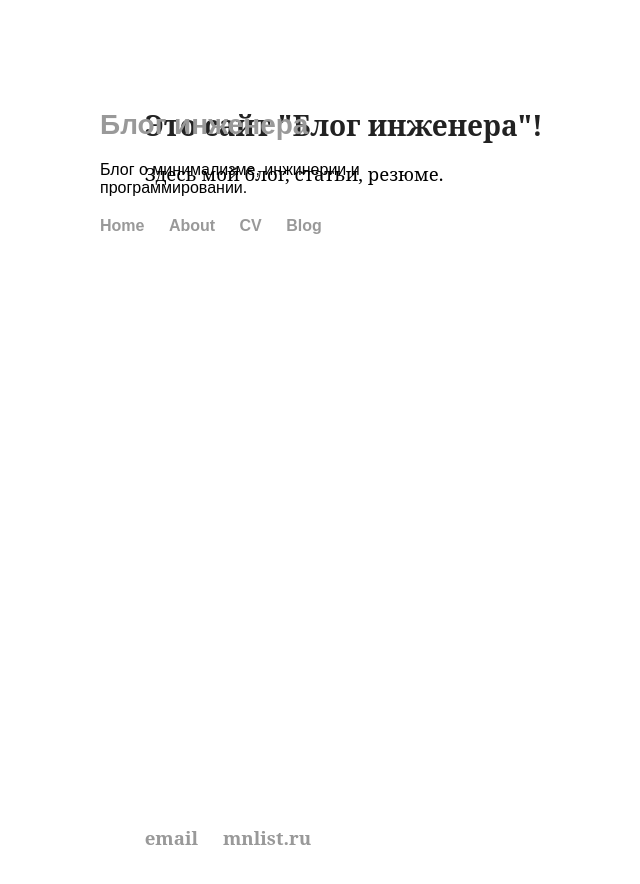
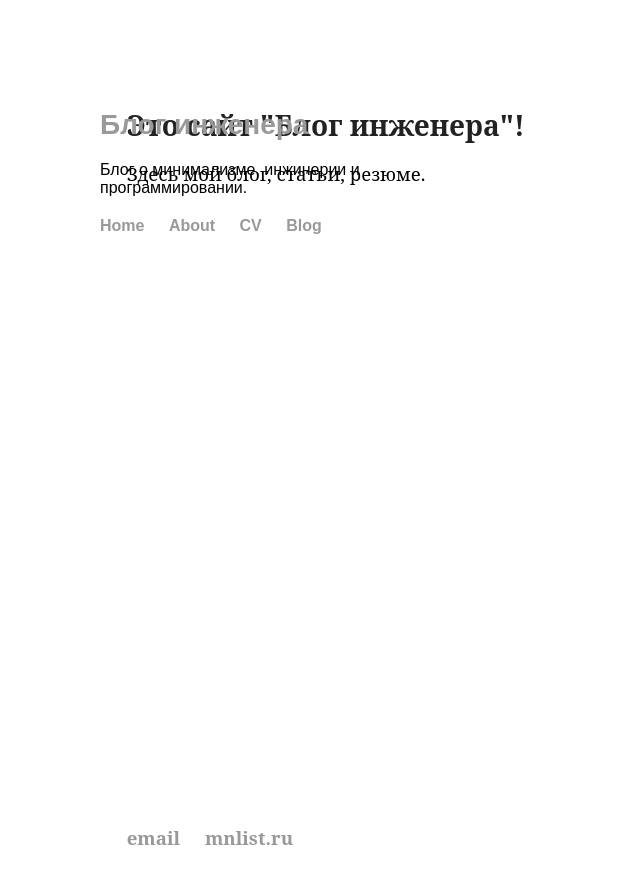
Before and after one commit to kiselevmv/kiselevmv.github.io, a Jekyll site: the page built from index.html, in a window 1280 px wide. Shown: the top 884 px of the page, without its empty margins (92-732 px from the left). Built offline with Jekyll 4.4.1, drawn with Linux system fonts in a browser that asks for light colours; nearby versions of some CDN libraries; the list of posts is cut into pages by our own code.

Commit message:
Update main.css

```diff
--- a/css/main.css
+++ b/css/main.css
@@ -107,7 +107,6 @@
   font: 14pt 'Serif';
   text-indent: 20pt;
   text-align: justify;
-  width:860px;
   margin:0 auto;
 }
 
```
